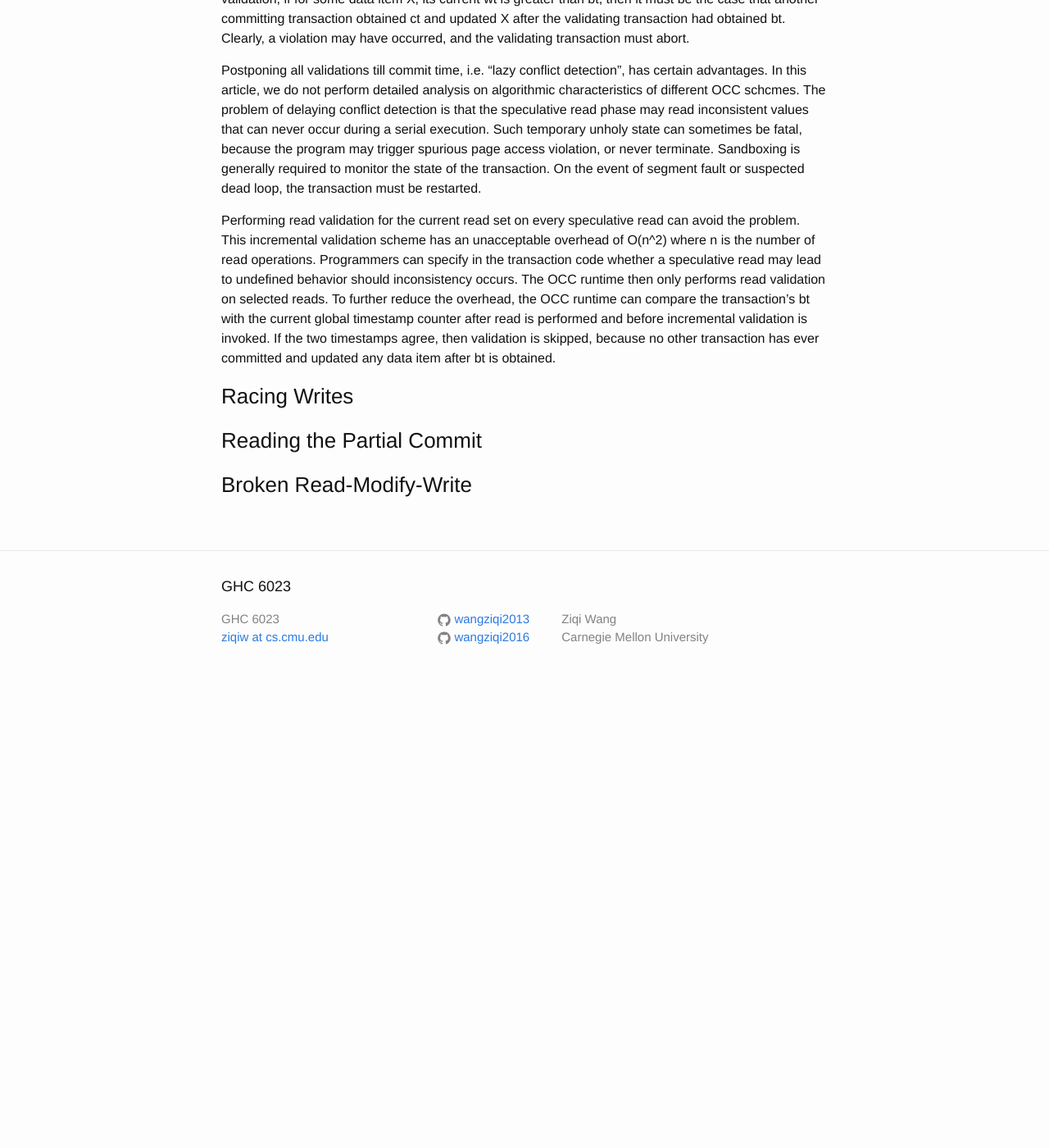
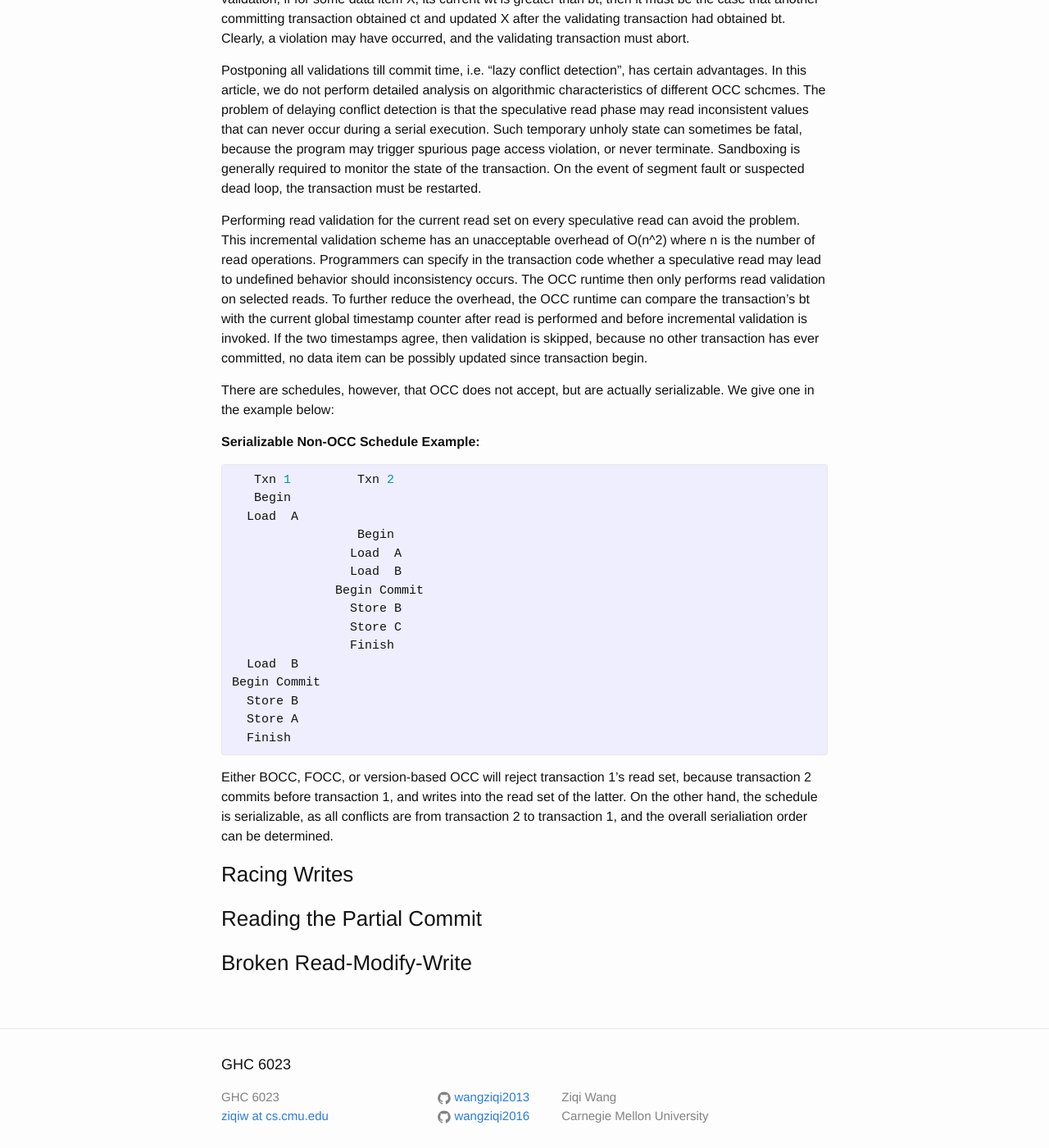
Before and after one commit to wangziqi2013/wangziqi2013.github.io, a Jekyll site: the page built from _posts/2018-03-21-Analyzing-OCC-Anomalies-and-Solutions.markdown, in a window 1280 px wide and 1400 px high, scrolled down 2174 px. Shown: the whole window at 82% size. Built offline with Jekyll 4.4.1, drawn with Linux system fonts in a browser that asks for light colours; before the commit the page ends 3023 px from its top, so only the background shows below that; some of the changed text lies outside the part shown.

Commit message:
Adding OCC limitation example

```diff
--- a/_posts/2018-03-21-Analyzing-OCC-Anomalies-and-Solutions.markdown
+++ b/_posts/2018-03-21-Analyzing-OCC-Anomalies-and-Solutions.markdown
@@ -105,7 +105,33 @@ specify in the transaction code whether a speculative read may lead to undefined
 The OCC runtime then only performs read validation on selected reads. To further reduce the overhead,
 the OCC runtime can compare the transaction's bt with the current global timestamp counter after read is performed
 and before incremental validation is invoked. If the two timestamps agree, then validation is skipped, because no
-other transaction has ever committed and updated any data item after bt is obtained.
+other transaction has ever committed, no data item can be possibly updated since transaction begin.
+
+There are schedules, however, that OCC does not accept, but are actually serializable. We give one in the example below:
+
+**Serializable Non-OCC Schedule Example:**
+{% highlight C %}
+   Txn 1         Txn 2
+   Begin
+  Load  A
+                 Begin
+                Load  A
+                Load  B
+              Begin Commit
+                Store B
+                Store C
+                Finish
+  Load  B
+Begin Commit
+  Store B
+  Store A
+  Finish
+{% endhighlight %}
+
+Either BOCC, FOCC, or version-based OCC will reject transaction 1's read set, because
+transaction 2 commits before transaction 1, and writes into the read set of the latter.
+On the other hand, the schedule is serializable, as all conflicts are from transaction 2 to
+transaction 1, and the overall serialiation order can be determined.
 
 ### Racing Writes
 
```
Also changed, not shown: other parts of _posts/2018-03-21-Analyzing-OCC-Anomalies-and-Solutions.markdown (+1 -1 lines).
